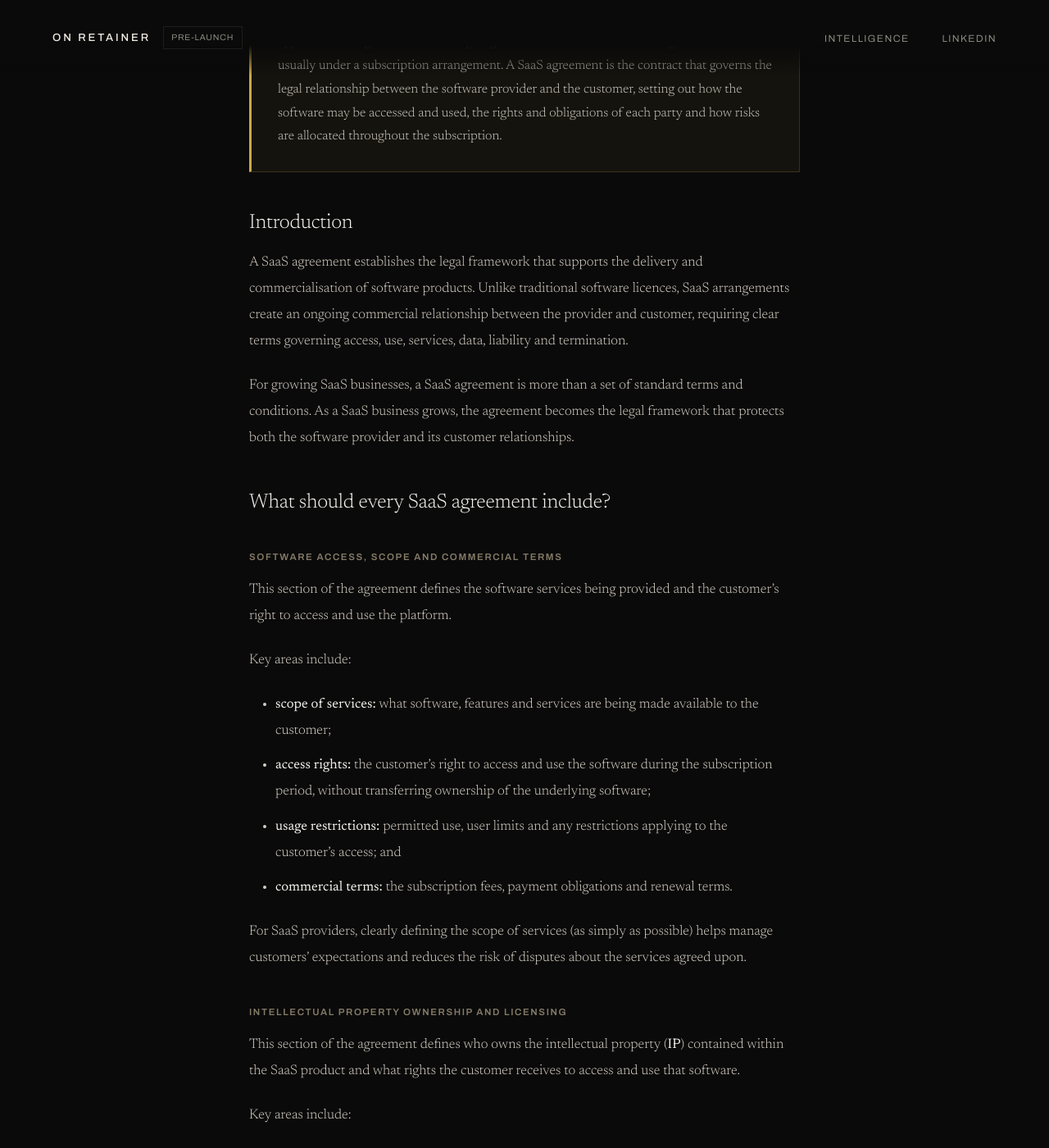
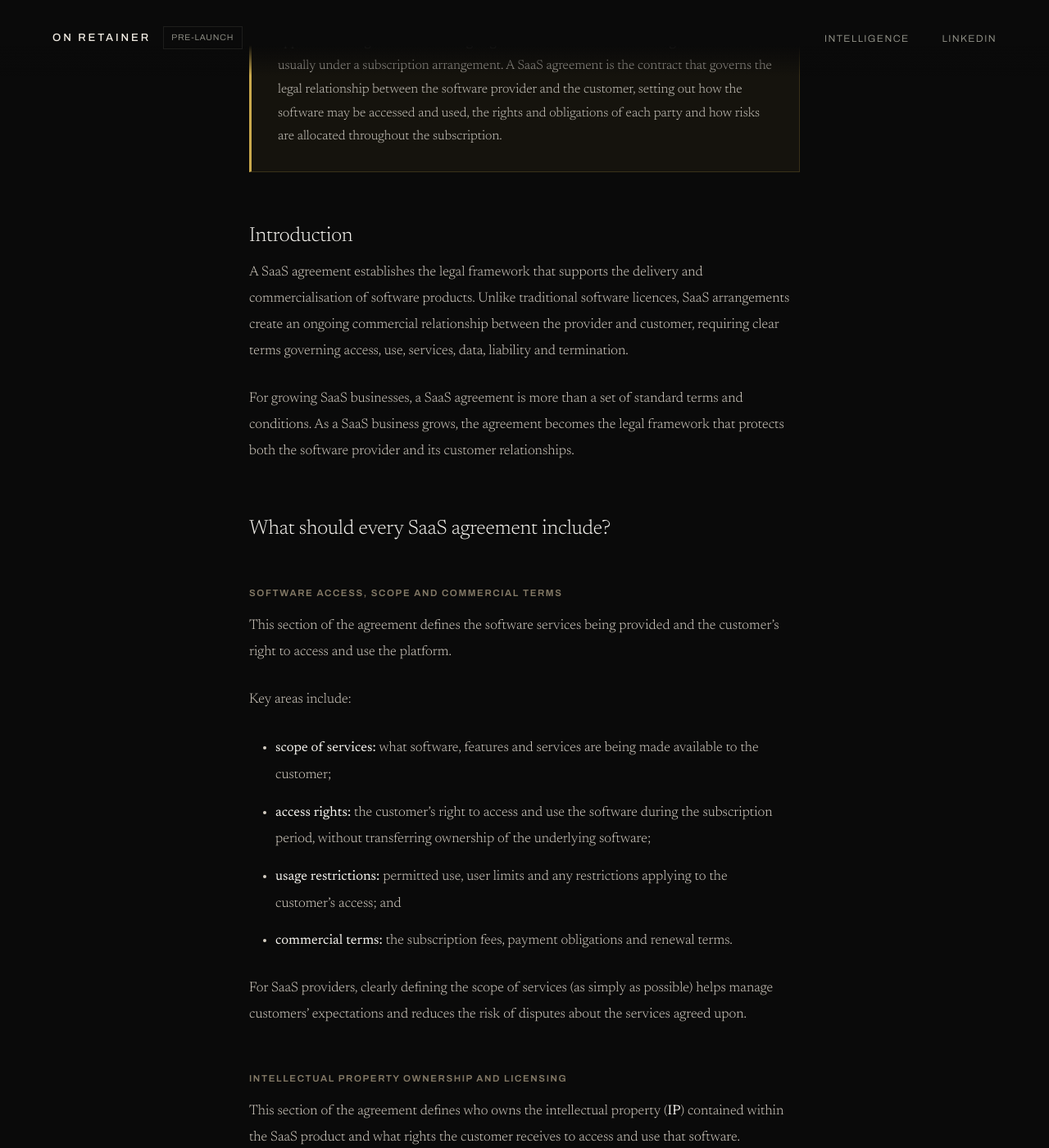
Before and after one commit to Syn-axe/solid-guacamole, a Jekyll site: the page built from _articles/what-is-a-saas-agreement.md, in a window 1280 px wide and 1400 px high, scrolled down 659 px. Shown: the whole window at 82% size. Built offline with Jekyll 4.4.1, drawn with Linux system fonts in a browser that asks for light colours.

Commit message:
Update article.html

```diff
--- a/_layouts/article.html
+++ b/_layouts/article.html
@@ -196,7 +196,7 @@
       font-size: 1.05rem;
       color: #D6CFC4;
       line-height: 1.9;
-      margin-bottom: 1.4rem;
+      margin-bottom: 1.65rem;
       font-weight: 300;
       max-width: 70ch;
     }
@@ -208,7 +208,7 @@
       font-weight: 300;
       font-size: 1.55rem;
       color: #F4F2ED;
-      margin: 3rem 0 1rem;
+      margin: 4rem 0 0.75rem;
       line-height: 1.25;
       letter-spacing: -0.01em;
     }
@@ -221,21 +221,21 @@
       text-transform: uppercase;
       color: var(--signal);
       opacity: 0.65;
-      margin: 2.5rem 0 0.9rem;
+      margin: 3.25rem 0 0.9rem;
     }
 
-    .article-body ul, .article-body ol { padding-left: 2rem; margin-bottom: 1.4rem; max-width: 70ch; }
+    .article-body ul, .article-body ol { padding-left: 2rem; margin-bottom: 1.65rem; max-width: 70ch; }
 
     .article-body li {
       font-family: 'Newsreader', serif;
       font-size: 1.05rem;
       color: #D6CFC4;
-      line-height: 1.9;
+      line-height: 1.95;
       font-weight: 300;
-      margin-bottom: 0.65rem;
+      margin-bottom: 0.8rem;
     }
 
-    .article-body strong { font-weight: 500; color: #F4F2ED; }
+    .article-body strong { font-weight: 400; color: #F4F2ED; }
 
     /* Footnote references inline — muted */
     .article-body sup a,
```
